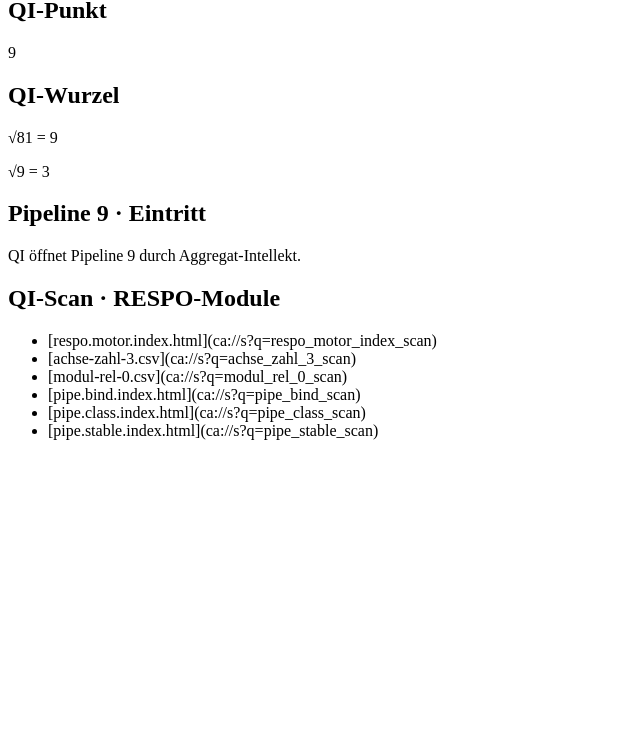
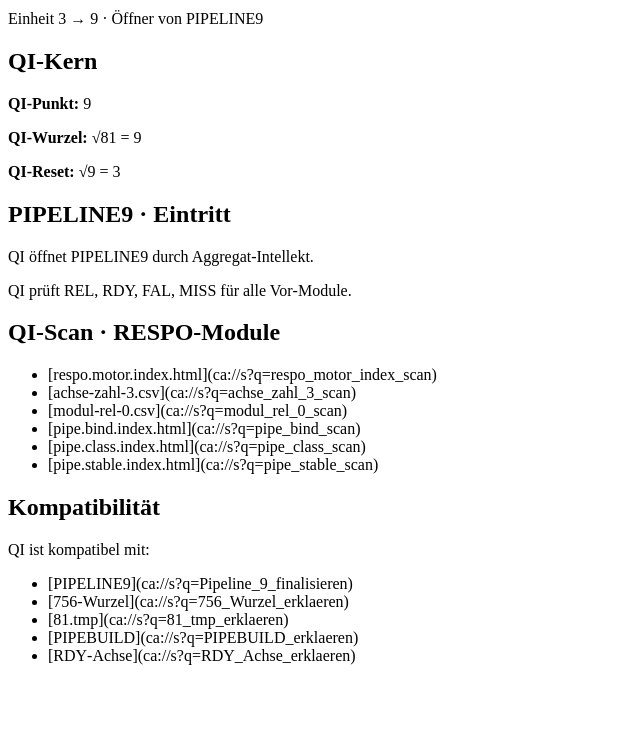
Before and after one commit to iki1uc/PIPELINE9, a plain HTML site: page QI.html in a window 1280 px wide. Shown: the part 70-800 px from the top of the page, without its empty margins (0-640 px from the left). Drawn offline with Linux system fonts and the light colour scheme.

Commit message:
Update QI.html

```diff
--- a/QI.html
+++ b/QI.html
@@ -7,32 +7,24 @@
 
 <body>
 
+<h1>QI · Quant‑Intellekt</h1>
+<p>Einheit 3 → 9 · Öffner von PIPELINE9</p>
+
 <section id="qi-core">
-    <h1>QI · Quant‑Intellekt</h1>
+    <h2>QI‑Kern</h2>
+    <p><strong>QI‑Punkt:</strong> 9</p>
+    <p><strong>QI‑Wurzel:</strong> √81 = 9</p>
+    <p><strong>QI‑Reset:</strong> √9 = 3</p>
+</section>
 
-    <!-- Aggregat-Punkt -->
-    <div class="qi-unit">
-        <h2>QI‑Punkt</h2>
-        <p>9</p>
-    </div>
-
-    <!-- Wurzel-Korrektur -->
-    <div class="qi-root">
-        <h2>QI‑Wurzel</h2>
-        <p>√81 = 9</p>
-        <p>√9 = 3</p>
-    </div>
-
-    <!-- Pipeline 9 Eintritt -->
-    <div class="qi-pipeline">
-        <h2>Pipeline 9 · Eintritt</h2>
-        <p>QI öffnet Pipeline 9 durch Aggregat‑Intellekt.</p>
-    </div>
+<section id="qi-pipeline">
+    <h2>PIPELINE9 · Eintritt</h2>
+    <p>QI öffnet PIPELINE9 durch Aggregat‑Intellekt.</p>
+    <p>QI prüft REL, RDY, FAL, MISS für alle Vor‑Module.</p>
 </section>
 
 <section id="qi-scan">
     <h2>QI‑Scan · RESPO‑Module</h2>
-
     <ul>
         <li>[respo.motor.index.html](ca://s?q=respo_motor_index_scan)</li>
         <li>[achse‑zahl‑3.csv](ca://s?q=achse_zahl_3_scan)</li>
@@ -43,5 +35,17 @@
     </ul>
 </section>
 
+<section id="qi-compat">
+    <h2>Kompatibilität</h2>
+    <p>QI ist kompatibel mit:</p>
+    <ul>
+        <li>[PIPELINE9](ca://s?q=Pipeline_9_finalisieren)</li>
+        <li>[756‑Wurzel](ca://s?q=756_Wurzel_erklaeren)</li>
+        <li>[81.tmp](ca://s?q=81_tmp_erklaeren)</li>
+        <li>[PIPEBUILD](ca://s?q=PIPEBUILD_erklaeren)</li>
+        <li>[RDY‑Achse](ca://s?q=RDY_Achse_erklaeren)</li>
+    </ul>
+</section>
+
 </body>
 </html>
```
